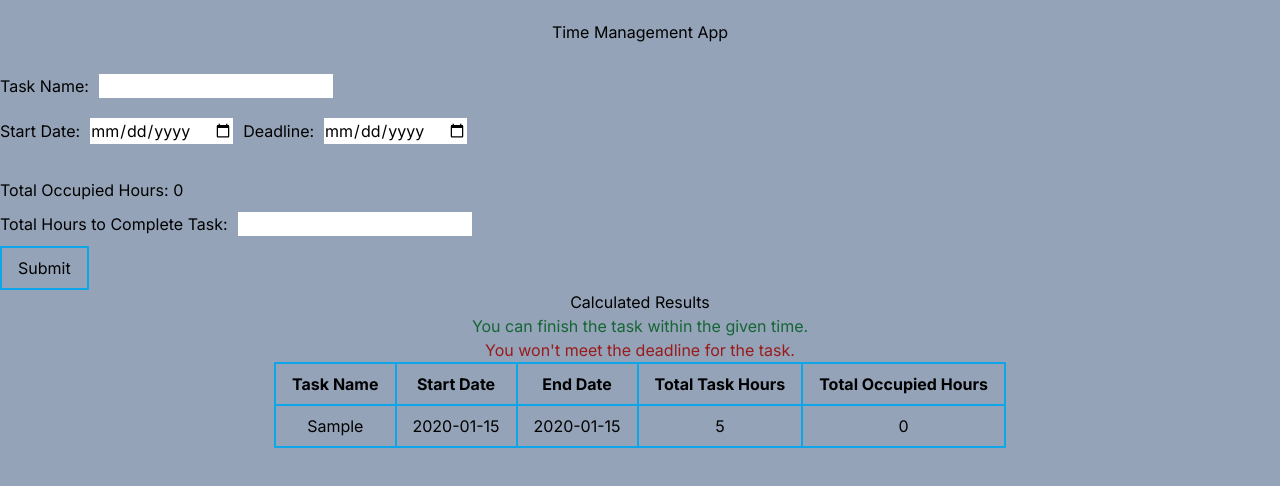
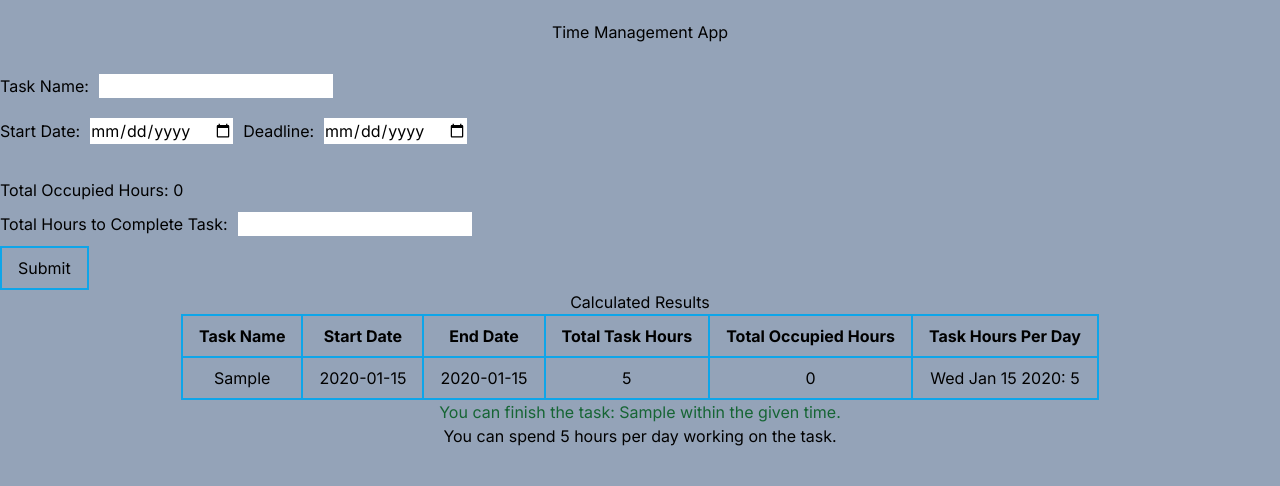
Before and after one commit to MariusDevelops/time-management-app, a Next.js app: page / in a window 1280 px wide. Both pictures are taken after typing "Sample", "2020-01-15", "2020-01-15", "5" into the empty fields and a click on the button "Submit". Shown: the top 486 px of the page. Built offline with nearby package versions, Linux system fonts and the light colour scheme.

Commit message:
feat: meet deadline or not, task hours per day display

```diff
--- a/src/components/resultsTable.js
+++ b/src/components/resultsTable.js
@@ -5,12 +5,6 @@ const ResultsTable = ({ tasks }) => {
     <div className='flex justify-center text-center'>
       <div className='flex flex-col'>
         <h2>Calculated Results</h2>
-        <h3 className='text-green-800'>
-          You can finish the task within the given time.
-        </h3>
-        <h3 className='text-red-800'>
-          You won't meet the deadline for the task.
-        </h3>
         <table>
           <thead>
             <tr>
@@ -19,6 +13,7 @@ const ResultsTable = ({ tasks }) => {
               <th>End Date</th>
               <th>Total Task Hours</th>
               <th>Total Occupied Hours</th>
+              <th>Task Hours Per Day</th>
             </tr>
           </thead>
           <tbody>
@@ -29,10 +24,51 @@ const ResultsTable = ({ tasks }) => {
                 <td>{task.deadline}</td>
                 <td>{task.totalTaskHours}</td>
                 <td>{task.totalOccupiedHours}</td>
+                <td>
+                  {task.busyDays.map((day, index) => (
+                    <div key={index}>
+                      {day.date.toDateString()}: {day.taskHours}
+                    </div>
+                  ))}
+                </td>
               </tr>
             ))}
           </tbody>
         </table>
+
+        {tasks.map((task) => {
+          const totalAvailableTime = task.busyDays.reduce(
+            (sum, day) =>
+              sum + (24 - (day.busyHours ? Number(day.busyHours) : 0)),
+            0
+          );
+          if (totalAvailableTime >= task.totalTaskHours) {
+            return (
+              <div key={`${task.id}-success`}>
+                <h3 className='text-green-800'>
+                  You can finish the task: {task.taskName} within the given
+                  time.
+                </h3>
+                <p>
+                  You can spend {task.totalTaskHours / task.busyDays.length}{' '}
+                  hours per day working on the task.
+                </p>
+              </div>
+            );
+          } else {
+            return (
+              <div key={`${task.id}-failure`}>
+                <h3 className='text-red-800'>
+                  You won't meet the deadline for the task: {task.taskName}.
+                </h3>
+                <p>
+                  You can spend {totalAvailableTime / task.busyDays.length}{' '}
+                  hours per day working on the task.
+                </p>
+              </div>
+            );
+          }
+        })}
       </div>
     </div>
   );
--- a/src/utils/dataManagement.js
+++ b/src/utils/dataManagement.js
@@ -8,7 +8,14 @@ const setDataToLocalStorage = (data) => {
 };
 
 export const getAllTasks = () => {
-  return getDataFromLocalStorage();
+  const data = getDataFromLocalStorage();
+  return data.map((task) => ({
+    ...task,
+    busyDays: task.busyDays.map((day) => ({
+      ...day,
+      date: new Date(day.date),
+    })),
+  }));
 };
 
 export const addTask = (task) => {
```
